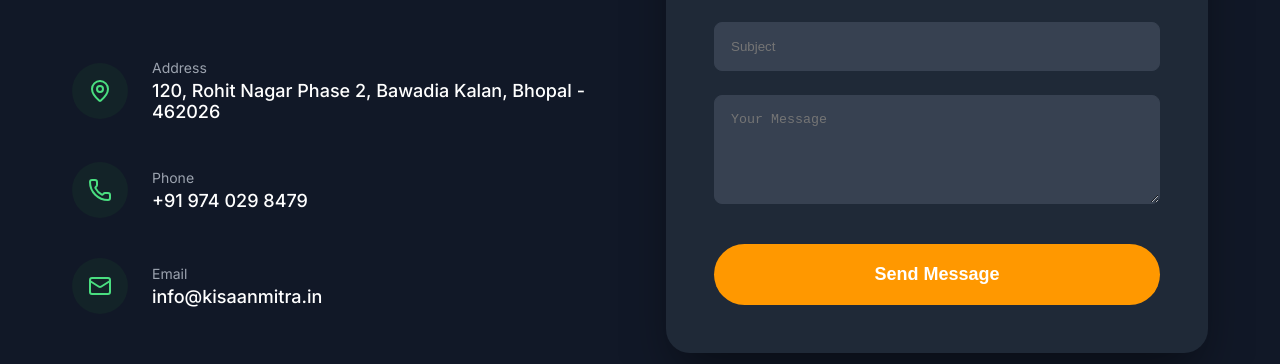
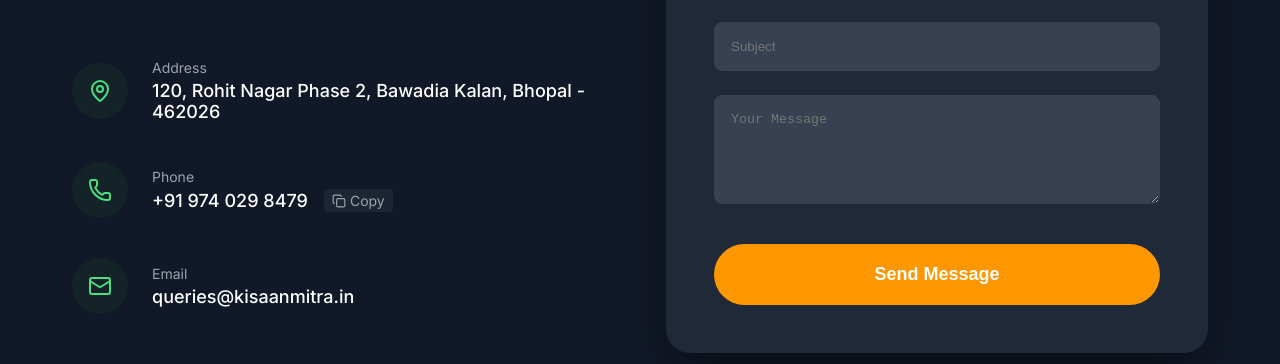
Before and after one commit to Prathvi321/KisanMitra, a React (Vite) app: page /contact in a window 1280 px wide. Shown: the part 288-652 px from the top of the page. Built offline with nearby package versions, Linux system fonts and the light colour scheme.

Commit message:
contact updated feature

```diff
--- a/src/pages/Contact.jsx
+++ b/src/pages/Contact.jsx
@@ -1,5 +1,104 @@
-import React, { useState } from 'react';
-import { MapPin, Phone, Mail } from 'lucide-react';
+import React, { useState, useEffect } from 'react';
+import { MapPin, Phone, Mail, Copy, Check } from 'lucide-react';
+
+const ContactItem = ({ item }) => {
+  const [copied, setCopied] = useState(false);
+  const [isMobile, setIsMobile] = useState(false);
+  const [isHovered, setIsHovered] = useState(false);
+
+  useEffect(() => {
+    const checkMobile = () => {
+      setIsMobile(/iPhone|iPad|iPod|Android/i.test(navigator.userAgent) || window.innerWidth <= 768);
+    };
+    checkMobile();
+    window.addEventListener('resize', checkMobile);
+    return () => window.removeEventListener('resize', checkMobile);
+  }, []);
+
+  const handleClick = (e) => {
+    if (item.isPhone && !isMobile) {
+      e.preventDefault();
+      navigator.clipboard.writeText(item.detail);
+      setCopied(true);
+      setTimeout(() => setCopied(false), 2000);
+    }
+  };
+
+  const content = (
+    <div
+      onMouseEnter={() => setIsHovered(true)}
+      onMouseLeave={() => setIsHovered(false)}
+      style={{
+        display: 'flex',
+        alignItems: 'center',
+        gap: '1.5rem',
+        cursor: 'pointer',
+        opacity: isHovered ? 0.8 : 1,
+        transition: 'opacity 0.2s',
+        textDecoration: 'none'
+      }}
+    >
+      <div style={{
+        background: 'rgba(46, 125, 50, 0.1)',
+        color: '#4ade80',
+        padding: '1rem',
+        borderRadius: '50%',
+        display: 'flex',
+        alignItems: 'center',
+        justifyContent: 'center',
+        flexShrink: 0
+      }}>
+        {item.icon}
+      </div>
+      <div>
+        <div style={{ color: '#9ca3af', fontSize: '0.875rem', marginBottom: '0.25rem' }}>{item.title}</div>
+        <div style={{ display: 'flex', alignItems: 'center', gap: '0.5rem' }}>
+          <span style={{ fontSize: '1.125rem', fontWeight: '500', color: 'white' }}>{item.detail}</span>
+          {item.isPhone && !isMobile && (
+            <span style={{
+              color: copied ? '#4ade80' : '#9ca3af',
+              display: 'flex',
+              alignItems: 'center',
+              gap: '0.25rem',
+              fontSize: '0.875rem',
+              background: 'rgba(255,255,255,0.05)',
+              padding: '0.2rem 0.5rem',
+              borderRadius: '0.25rem',
+              marginLeft: '0.5rem',
+              transition: 'all 0.2s'
+            }}>
+              {copied ? <Check size={14} /> : <Copy size={14} />}
+              {copied ? 'Copied' : 'Copy'}
+            </span>
+          )}
+        </div>
+      </div>
+    </div>
+  );
+
+  if (item.isPhone) {
+    return (
+      <a
+        onClick={handleClick}
+        href={isMobile ? item.href : undefined}
+        style={{ textDecoration: 'none' }}
+      >
+        {content}
+      </a>
+    );
+  }
+
+  return (
+    <a
+      href={item.href}
+      target={item.title === 'Address' ? "_blank" : undefined}
+      rel={item.title === 'Address' ? "noopener noreferrer" : undefined}
+      style={{ textDecoration: 'none' }}
+    >
+      {content}
+    </a>
+  );
+};
 
 const Contact = () => {
   const [formData, setFormData] = useState({
@@ -28,27 +127,29 @@
 
             <div style={{ display: 'flex', flexDirection: 'column', gap: '2.5rem' }}>
               {[
-                { icon: <MapPin />, title: 'Address', detail: '120, Rohit Nagar Phase 2, Bawadia Kalan, Bhopal - 462026' },
-                { icon: <Phone />, title: 'Phone', detail: '+91 974 029 8479' },
-                { icon: <Mail />, title: 'Email', detail: 'info@kisaanmitra.in' }
+                {
+                  icon: <MapPin />,
+                  title: 'Address',
+                  detail: '120, Rohit Nagar Phase 2, Bawadia Kalan, Bhopal - 462026',
+                  href: 'https://maps.google.com/?q=120,+Rohit+Nagar+Phase+2,+Bawadia+Kalan,+Bhopal+-+462026',
+                  isPhone: false
+                },
+                {
+                  icon: <Phone />,
+                  title: 'Phone',
+                  detail: '+91 974 029 8479',
+                  href: 'tel:+919740298479',
+                  isPhone: true
+                },
+                {
+                  icon: <Mail />,
+                  title: 'Email',
+                  detail: 'queries@kisaanmitra.in',
+                  href: 'mailto:queries@kisaanmitra.in',
+                  isPhone: false
+                }
               ].map((item, idx) => (
-                <div key={idx} style={{ display: 'flex', alignItems: 'center', gap: '1.5rem' }}>
-                  <div style={{
-                    background: 'rgba(46, 125, 50, 0.1)',
-                    color: '#4ade80',
-                    padding: '1rem',
-                    borderRadius: '50%',
-                    display: 'flex',
-                    alignItems: 'center',
-                    justifyContent: 'center'
-                  }}>
-                    {item.icon}
-                  </div>
-                  <div>
-                    <div style={{ color: '#9ca3af', fontSize: '0.875rem', marginBottom: '0.25rem' }}>{item.title}</div>
-                    <div style={{ fontSize: '1.125rem', fontWeight: '500' }}>{item.detail}</div>
-                  </div>
-                </div>
+                <ContactItem key={idx} item={item} />
               ))}
             </div>
           </div>
```
